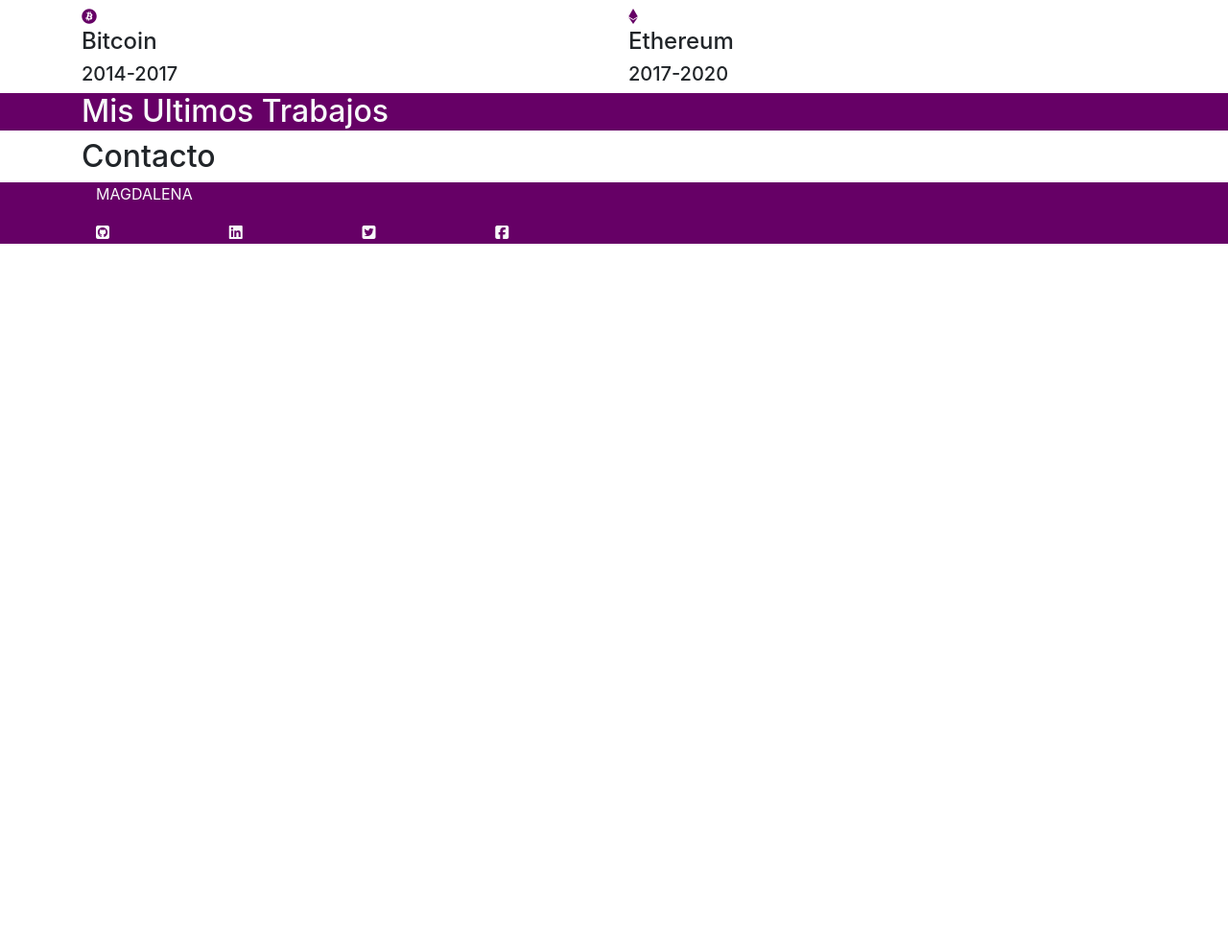
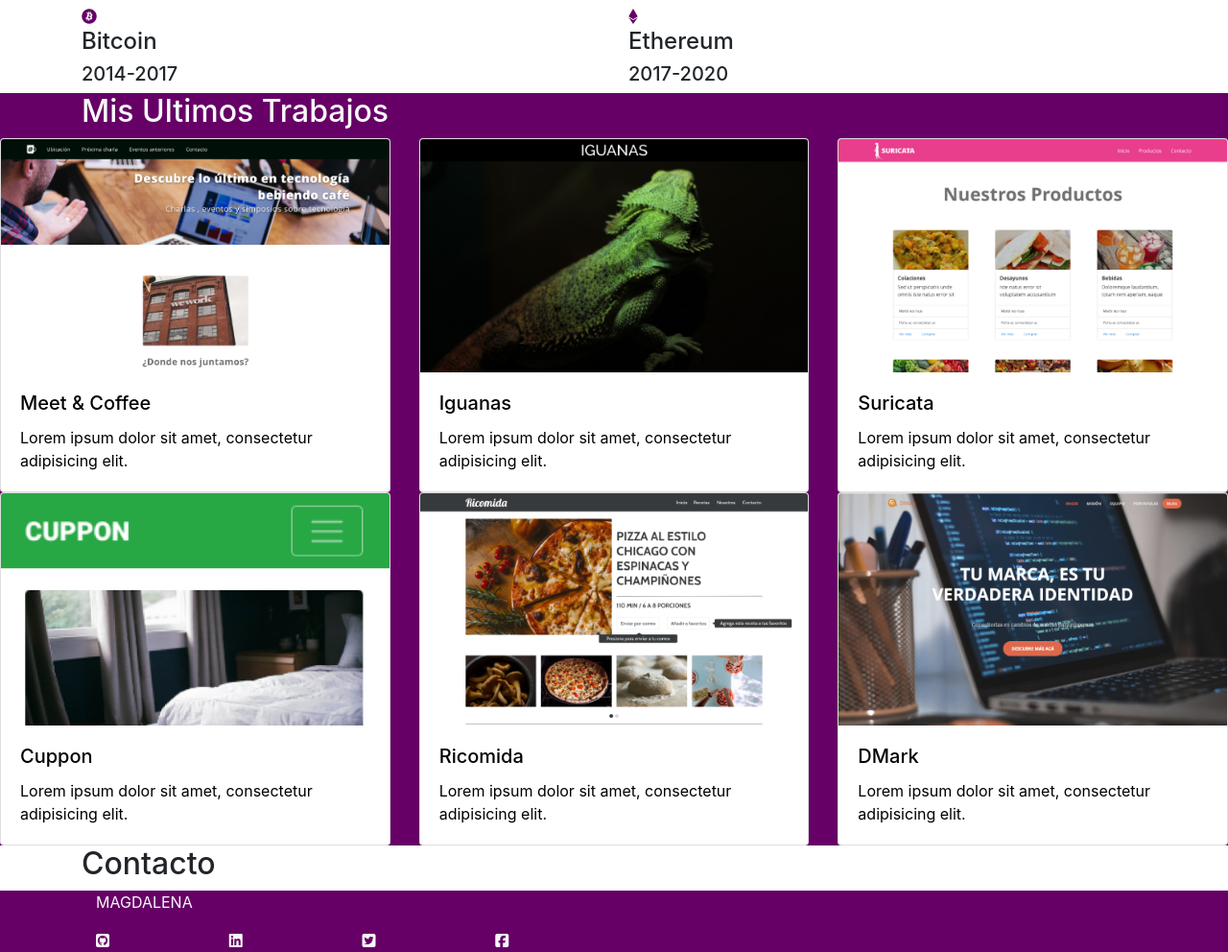
Before and after one commit to Roguez84/Prueba-Mi_Portafolio, a plain HTML site: page index.html in a window 1280 px wide. Shown: the part 789-1781 px from the top of the page at 96% size. Before the commit the page ends 1043 px from the top, so only its background shows below. Drawn offline with nearby package versions, Linux system fonts and the light colour scheme.

Commit message:
added unformated card decks to Mis Ultimos Trabajos section

```diff
--- a/assets/css/style.css
+++ b/assets/css/style.css
@@ -15,3 +15,7 @@ header {
     padding-top: 20rem;
 
 }
+
+.card h5, .card p{
+    color: black;
+}
--- a/index.html
+++ b/index.html
@@ -93,6 +93,61 @@
           <h2>Mis Ultimos Trabajos</h2>
 
         </div>
+
+        <div class="card-deck">
+            <div class="card">
+              <img src="./assets/img/meet_coffee.png" class="card-img-top" alt="...">
+              <div class="card-body">
+                <h5 class="card-title">Meet & Coffee</h5>
+                <p class="card-text">Lorem ipsum dolor sit amet, consectetur adipisicing elit.</p>
+
+              </div>
+            </div>
+            <div class="card">
+              <img src="./assets/img/iguana_page.png" class="card-img-top" alt="...">
+              <div class="card-body">
+                <h5 class="card-title">Iguanas</h5>
+                <p class="card-text">Lorem ipsum dolor sit amet, consectetur adipisicing elit.</p>
+
+              </div>
+            </div>
+            <div class="card">
+              <img src="./assets/img/suricata.png" class="card-img-top" alt="...">
+              <div class="card-body">
+                <h5 class="card-title">Suricata</h5>
+                <p class="card-text">Lorem ipsum dolor sit amet, consectetur adipisicing elit.</p>
+
+              </div>
+            </div>
+        </div>
+
+        <div class="card-deck">
+            <div class="card">
+              <img src="./assets/img/cuppon.png" class="card-img-top" alt="...">
+              <div class="card-body">
+                <h5 class="card-title">Cuppon</h5>
+                <p class="card-text">Lorem ipsum dolor sit amet, consectetur adipisicing elit.</p>
+
+              </div>
+            </div>
+            <div class="card">
+              <img src="./assets/img/ricomida.png" class="card-img-top" alt="...">
+              <div class="card-body">
+                <h5 class="card-title">Ricomida</h5>
+                <p class="card-text">Lorem ipsum dolor sit amet, consectetur adipisicing elit.</p>
+
+              </div>
+            </div>
+            <div class="card">
+              <img src="./assets/img/dmark.png" class="card-img-top" alt="...">
+              <div class="card-body">
+                <h5 class="card-title">DMark</h5>
+                <p class="card-text">Lorem ipsum dolor sit amet, consectetur adipisicing elit.</p>
+
+              </div>
+            </div>
+        </div>
+
       </section>
 
       <article class="container">
```
